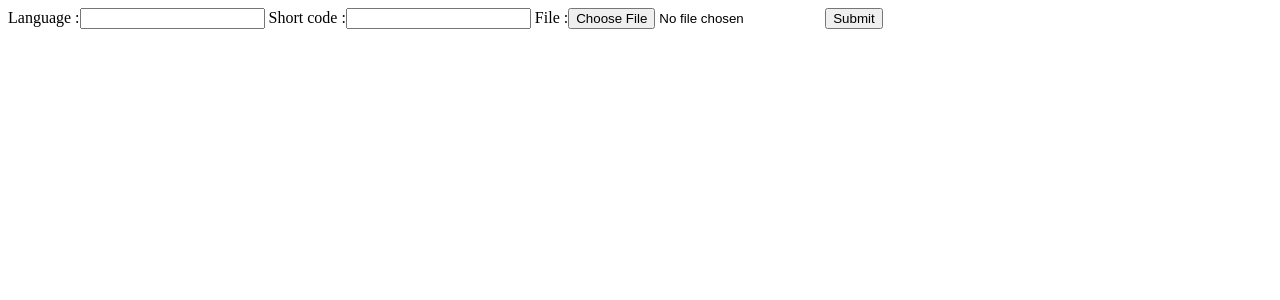
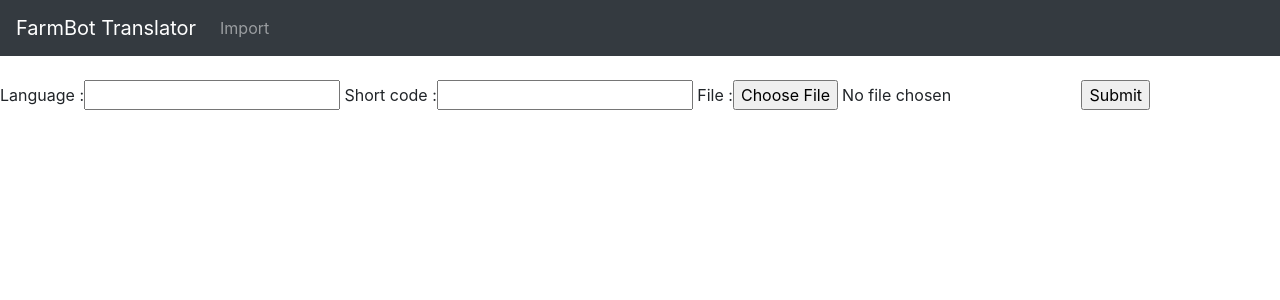
Before and after one commit to ESIEESPACE/FarmBot-Translator, a Django app: page /import/ in a window 1280 px wide. Shown: the top 300 px of the page. Run offline with Django 3.2, Linux system fonts and the light colour scheme; some libraries are stand-ins or nearby versions.

Commit message:
Set navbar and skeleton

```diff
--- a/templates/header.html
+++ b/templates/header.html
@@ -0,0 +1,13 @@
+<nav class="navbar navbar-expand-md navbar-dark bg-dark fixed-top">
+    <a class="navbar-brand" href="#">FarmBot Translator</a>
+    <button class="navbar-toggler" type="button" data-toggle="collapse">
+        <span class="navbar-toggler-icon"></span>
+    </button>
+    <div class="collapse navbar-collapse" id="navbarsExampleDefault">
+        <ul class="navbar-nav mr-auto">
+          <li class="nav-item">
+            <a class="nav-link" href="#">Import</a>
+          </li>
+        </ul>
+  </div>
+</nav>
--- a/templates/skeleton.html
+++ b/templates/skeleton.html
@@ -1,7 +1,25 @@
 {% load static %}
-{% include 'header.html' %}
 
-{% block body %}
-{% endblock %}
+<!doctype html>
+<html>
+  <head>
+    <meta charset="utf-8">
+    <meta name="viewport" content="width=device-width, initial-scale=1, shrink-to-fit=no">
+    <title>FarmBot Translator</title>
 
-{% include 'footer.html' %}
+    <link href="{% static "css/bootstrap.min.css" %}" rel="stylesheet" >
+    <link href="{% static "css/style.css" %}" rel="stylesheet" >
+  </head>
+  <body>
+    {% include 'header.html' %}
+
+    {% block body %}
+    {% endblock %}
+
+    {% include 'footer.html' %}
+    <script src="{% static "js/jquery.js" %}"></script>
+    <script src="{% static "js/popper.min.js" %}"></script>
+    <script src="{% static "js/bootstrap.min.js" %}"></script>
+    <script src="{% static "js/script.js" %}"></script>
+  </body>
+</html>
```
